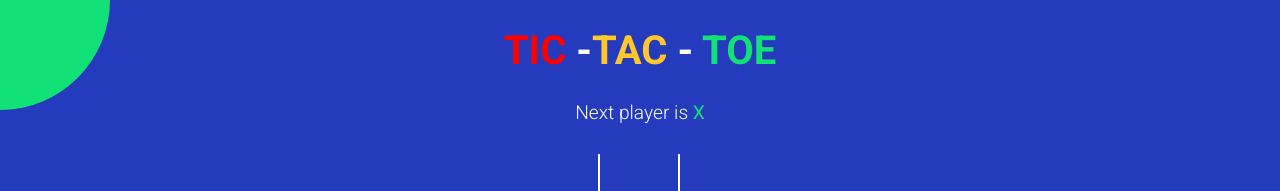
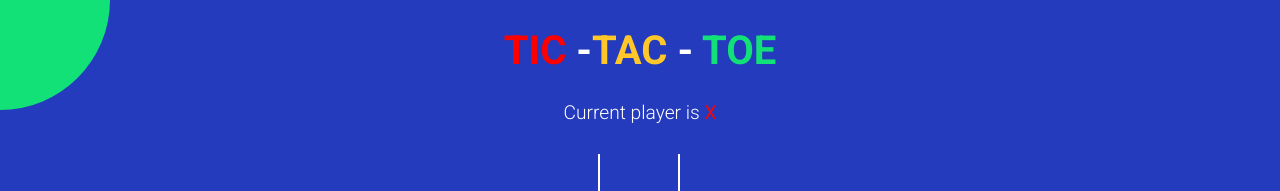
Before and after one commit to Blazekiller8/Tic-Tac-Toe, a React (Vite) app: page / in a window 1280 px wide. Shown: the top 191 px of the page. Built offline with nearby package versions, Linux system fonts and the light colour scheme.

Commit message:
app deployed

```diff
--- a/src/components/StatusMessage.js
+++ b/src/components/StatusMessage.js
@@ -16,8 +16,8 @@ const StatusMessage = ({winner, current}) => {
         {!winner &&
         !noMoves &&
         <>
-        Next player is {'   '}<span className={current.isXNext ? 'text-green' : 'text-red'}>
-            {current.isXNext ? 'X'  : 'O'} {'   '}
+        Current player is {'   '}<span className={current.isXNext ? 'text-red' : 'text-green'}>
+            {!current.isXNext ? 'O'  : 'X'} {'   '}
             </span>
         </>}
         {!winner &&
--- a/src/styles/root.scss
+++ b/src/styles/root.scss
@@ -92,6 +92,7 @@ button {
   &.active {
     background-color: $orange;
     box-shadow: none;
+    color: rgb(0, 0, 0);
   }
 }
 
```
